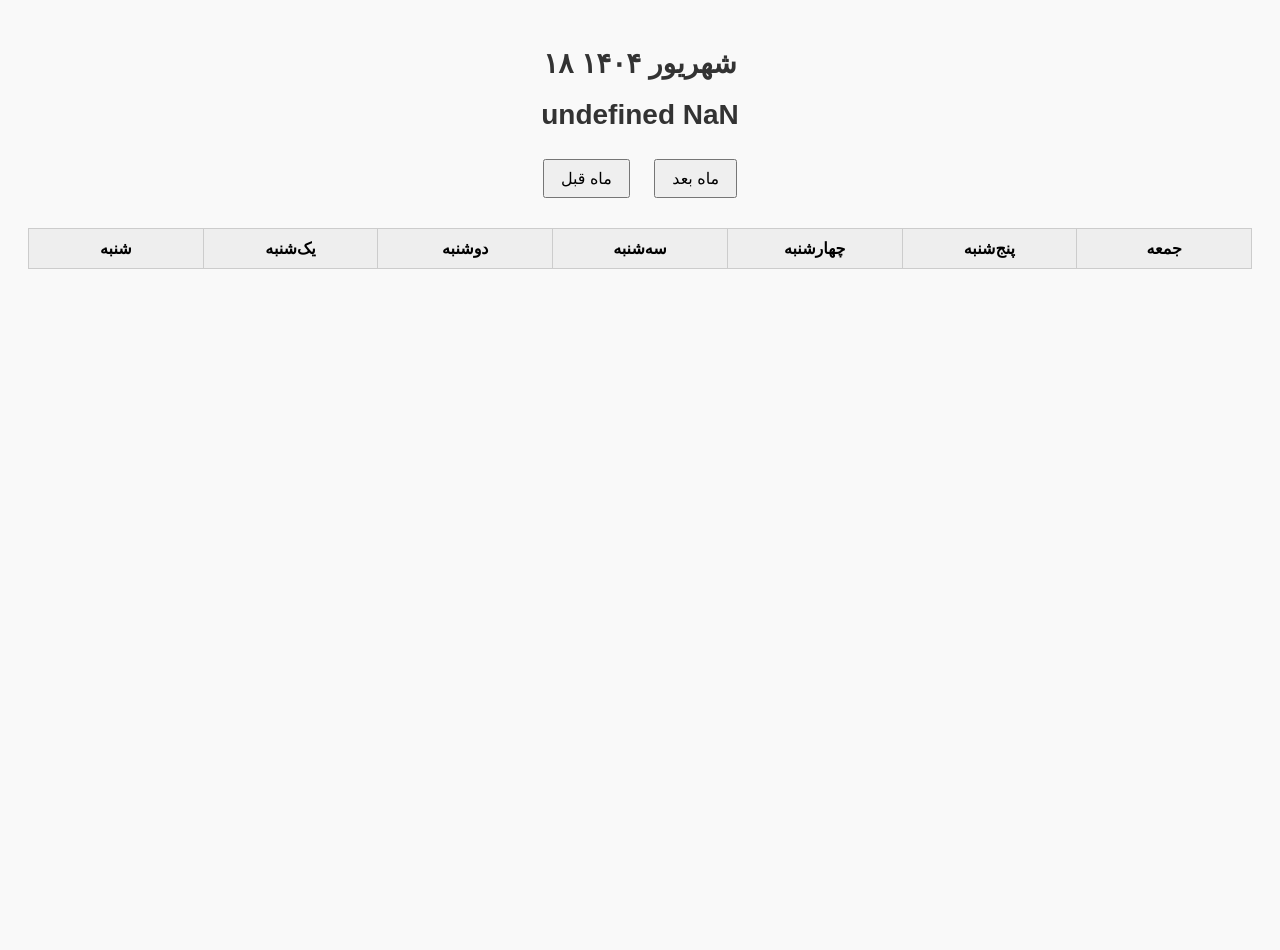
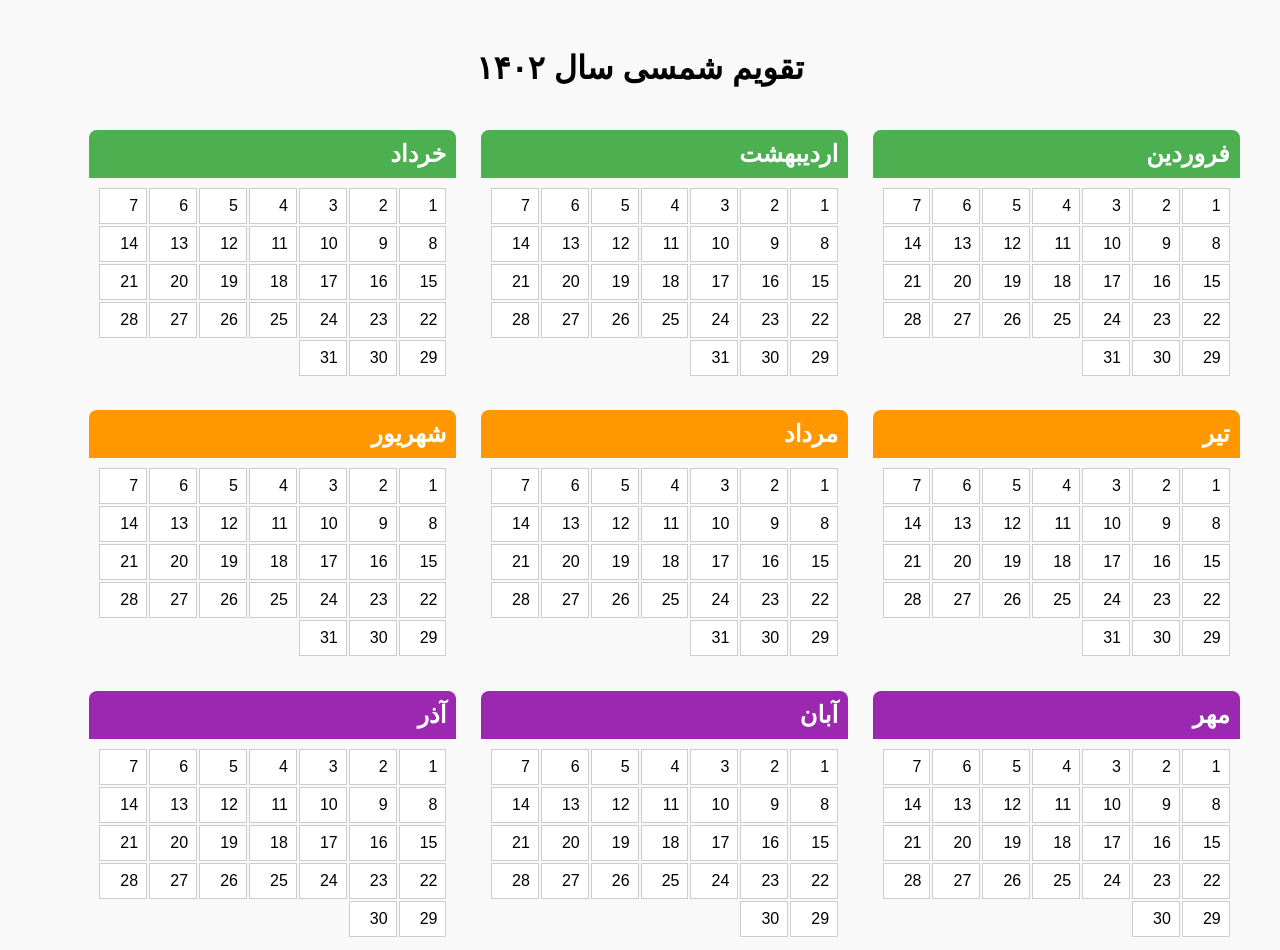
Before and after one commit to jack-ever/calendar, a plain HTML site: page index.html in a window 1280 px wide. Shown: the top 950 px of the page. Before the commit the page ends 800 px from the top, so only its background shows below. Drawn offline with Linux system fonts and the light colour scheme.

Commit message:
Update index.html

```diff
--- a/index.html
+++ b/index.html
@@ -2,161 +2,130 @@
 <html lang="fa">
 <head>
   <meta charset="UTF-8">
-  <title>تقویم شمسی</title>
+  <title>تقویم شمسی ۱۴۰۲</title>
   <style>
     body {
       font-family: sans-serif;
-      text-align: center;
       background-color: #f9f9f9;
       padding: 20px;
+      direction: rtl;
     }
     h1 {
-      font-size: 28px;
-      color: #333;
+      text-align: center;
+      margin-bottom: 30px;
     }
-    table {
-      width: 100%;
-      border-collapse: collapse;
-      margin-top: 20px;
+    .month {
+      display: inline-block;
+      width: 30%;
+      margin: 1%;
+      vertical-align: top;
+      border-radius: 8px;
+      overflow: hidden;
     }
-    th, td {
+    .month h2 {
+      margin: 0;
+      padding: 10px;
+      color: #fff;
+    }
+    .days {
+      display: grid;
+      grid-template-columns: repeat(7, 1fr);
+      gap: 2px;
+      padding: 10px;
+    }
+    .day {
+      padding: 8px;
+      background-color: #fff;
       border: 1px solid #ccc;
-      padding: 10px;
-      width: 14.28%;
+      cursor: pointer;
     }
-    th {
+    .day:hover {
       background-color: #eee;
     }
-    .event {
-      background-color: #ffe0e0;
-      color: #b00;
-      font-weight: bold;
-    }
-    button {
-      margin: 10px;
-      padding: 8px 16px;
-      font-size: 16px;
+    .season-spring h2 { background-color: #4CAF50; }
+    .season-summer h2 { background-color: #FF9800; }
+    .season-fall h2   { background-color: #9C27B0; }
+    .season-winter h2 { background-color: #2196F3; }
+    #event-box {
+      margin-top: 30px;
+      padding: 15px;
+      background-color: #fff3cd;
+      border: 1px solid #ffeeba;
+      display: none;
     }
   </style>
 </head>
 <body>
-  <h1 id="date"></h1>
-  <h1 id="month-title">تقویم ماهیانه</h1>
-
-  <div>
-    <button onclick="prevMonth()">ماه قبل</button>
-    <button onclick="nextMonth()">ماه بعد</button>
-  </div>
-
-  <table id="calendar-table">
-    <!-- جدول روزها اینجا ساخته می‌شه -->
-  </table>
+  <h1>تقویم شمسی سال ۱۴۰۲</h1>
+  <div id="calendar-container"></div>
+  <div id="event-box"></div>
 
   <script>
-    const weekdays = ['شنبه', 'یک‌شنبه', 'دوشنبه', 'سه‌شنبه', 'چهارشنبه', 'پنج‌شنبه', 'جمعه'];
-    const persianMonths = ['فروردین','اردیبهشت','خرداد','تیر','مرداد','شهریور','مهر','آبان','آذر','دی','بهمن','اسفند'];
+    const months = [
+      'فروردین','اردیبهشت','خرداد',
+      'تیر','مرداد','شهریور',
+      'مهر','آبان','آذر',
+      'دی','بهمن','اسفند'
+    ];
+
+    const seasons = [
+      'season-spring','season-spring','season-spring',
+      'season-summer','season-summer','season-summer',
+      'season-fall','season-fall','season-fall',
+      'season-winter','season-winter','season-winter'
+    ];
+
+    const daysInMonth = [31,31,31,31,31,31,30,30,30,30,30,29];
 
     const events = {
-      '1402-06-01': 'آغاز سال تحصیلی',
-      '1402-06-05': 'روز کارگر',
-      '1402-06-31': 'پایان شهریور'
+      "1402-01-01": "نوروز",
+      "1402-01-13": "روز طبیعت",
+      "1402-03-14": "رحلت امام خمینی",
+      "1402-06-31": "پایان شهریور",
+      "1402-07-01": "شروع مهر",
+      "1402-10-22": "ولادت حضرت زهرا",
+      "1402-12-29": "پایان سال"
     };
 
-    let currentDate = new Date();
+    function buildCalendar() {
+      const container = document.getElementById('calendar-container');
+      for (let m = 0; m < 12; m++) {
+        const monthDiv = document.createElement('div');
+        monthDiv.className = `month ${seasons[m]}`;
 
-    function toJalaliDate(date) {
-      const options = { year: 'numeric', month: 'numeric', day: 'numeric', calendar: 'persian' };
-      const parts = date.toLocaleDateString('fa-IR', options).split('/');
-      return {
-        year: parseInt(parts[0]),
-        month: parseInt(parts[1]),
-        day: parseInt(parts[2])
-      };
+        const title = document.createElement('h2');
+        title.innerText = months[m];
+        monthDiv.appendChild(title);
+
+        const daysDiv = document.createElement('div');
+        daysDiv.className = 'days';
+
+        for (let d = 1; d <= daysInMonth[m]; d++) {
+          const dayDiv = document.createElement('div');
+          dayDiv.className = 'day';
+          dayDiv.innerText = d;
+          const key = `1402-${(m+1).toString().padStart(2,'0')}-${d.toString().padStart(2,'0')}`;
+          dayDiv.onclick = () => showEvent(key);
+          daysDiv.appendChild(dayDiv);
+        }
+
+        monthDiv.appendChild(daysDiv);
+        container.appendChild(monthDiv);
+      }
     }
 
-    function showToday() {
-      const options = { year: 'numeric', month: 'long', day: 'numeric', calendar: 'persian' };
-      document.getElementById("date").innerText = currentDate.toLocaleDateString('fa-IR', options);
+    function showEvent(key) {
+      const box = document.getElementById('event-box');
+      if (events[key]) {
+        box.innerText = `مناسبت ${key}: ${events[key]}`;
+        box.style.display = 'block';
+      } else {
+        box.innerText = `مناسبتی برای ${key} ثبت نشده است.`;
+        box.style.display = 'block';
+      }
     }
 
-    function buildCalendar(year, month) {
-      const table = document.getElementById("calendar-table");
-      table.innerHTML = '';
-
-      const headerRow = document.createElement('tr');
-      weekdays.forEach(day => {
-        const th = document.createElement('th');
-        th.innerText = day;
-        headerRow.appendChild(th);
-      });
-      table.appendChild(headerRow);
-
-      const firstDay = new Date(currentDate);
-      firstDay.setDate(1);
-      const jalaliFirst = toJalaliDate(firstDay);
-      jalaliFirst.year = year;
-      jalaliFirst.month = month;
-      jalaliFirst.day = 1;
-
-      const tempDate = new Date();
-      tempDate.setFullYear(year);
-      tempDate.setMonth(month - 1);
-      tempDate.setDate(1);
-      const startDay = tempDate.getDay();
-
-      const daysInMonth = [31,31,31,31,31,31,30,30,30,30,30,29];
-      const isLeap = ((year - 474) % 2820 + 474 + 38) * 682 % 2816 < 682;
-      if (month === 12 && isLeap) daysInMonth[11] = 30;
-
-      let row = document.createElement('tr');
-      for (let i = 0; i < startDay; i++) {
-        row.appendChild(document.createElement('td'));
-      }
-
-      for (let day = 1; day <= daysInMonth[month - 1]; day++) {
-        const cell = document.createElement('td');
-        const key = `${year}-${month.toString().padStart(2, '0')}-${day.toString().padStart(2, '0')}`;
-        cell.innerText = day;
-        if (events[key]) {
-          cell.classList.add('event');
-          cell.title = events[key];
-        }
-        row.appendChild(cell);
-        if ((startDay + day) % 7 === 0) {
-          table.appendChild(row);
-          row = document.createElement('tr');
-        }
-      }
-      table.appendChild(row);
-
-      document.getElementById("month-title").innerText = `${persianMonths[month - 1]} ${year}`;
-    }
-
-    function prevMonth() {
-      const jalali = toJalaliDate(currentDate);
-      jalali.month--;
-      if (jalali.month < 1) {
-        jalali.month = 12;
-        jalali.year--;
-      }
-      currentDate.setMonth(currentDate.getMonth() - 1);
-      buildCalendar(jalali.year, jalali.month);
-    }
-
-    function nextMonth() {
-      const jalali = toJalaliDate(currentDate);
-      jalali.month++;
-      if (jalali.month > 12) {
-        jalali.month = 1;
-        jalali.year++;
-      }
-      currentDate.setMonth(currentDate.getMonth() + 1);
-      buildCalendar(jalali.year, jalali.month);
-    }
-
-    showToday();
-    const jalaliNow = toJalaliDate(currentDate);
-    buildCalendar(jalaliNow.year, jalaliNow.month);
+    buildCalendar();
   </script>
 </body>
 </html>
```
